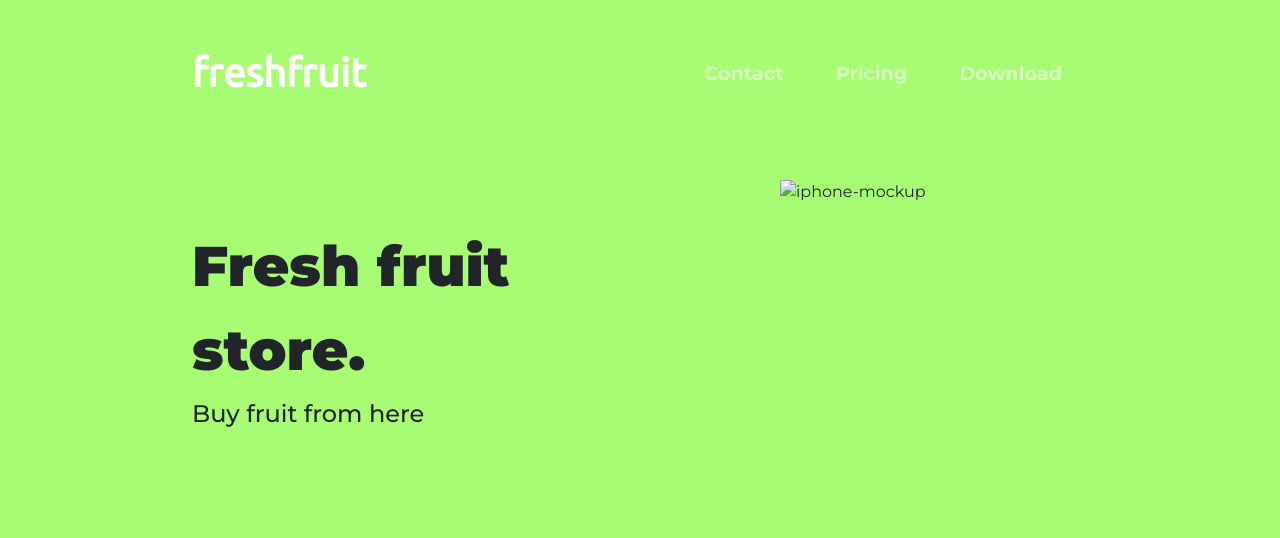
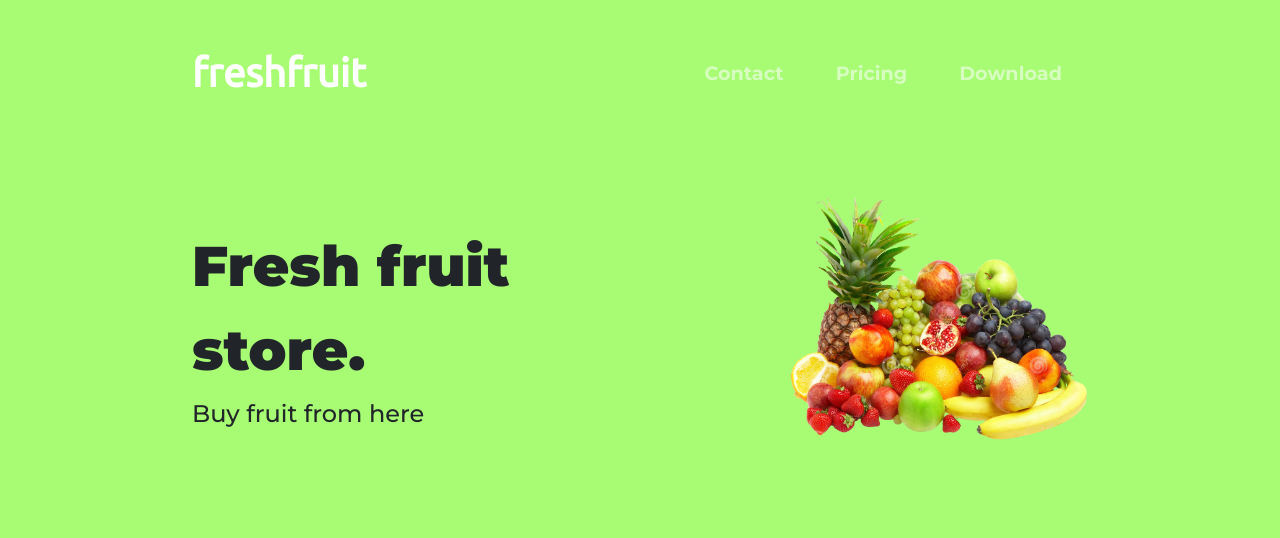
Before and after one commit to chulparyuvraj/freshfruitweb, a plain HTML site: page index.html in a window 1280 px wide. Shown: the top 538 px of the page. Drawn offline with nearby package versions, Linux system fonts and the light colour scheme.

Commit message:
Update index.html
set image path

```diff
--- a/index.html
+++ b/index.html
@@ -59,7 +59,7 @@
             </div>
 
             <div class="col-lg-6">
-            <img class="title-image" src="/TinDog-Start-master/fruit web/image/fruit-2999796-removebg-preview.png" alt="iphone-mockup">
+            <img class="title-image" src="image/fruit-2999796-removebg-preview.png" alt="iphone-mockup">
             </div>
             <div class="explore">
                 <Button>Explore <i class="fa fa-arrow-right"></i></Button>
```
